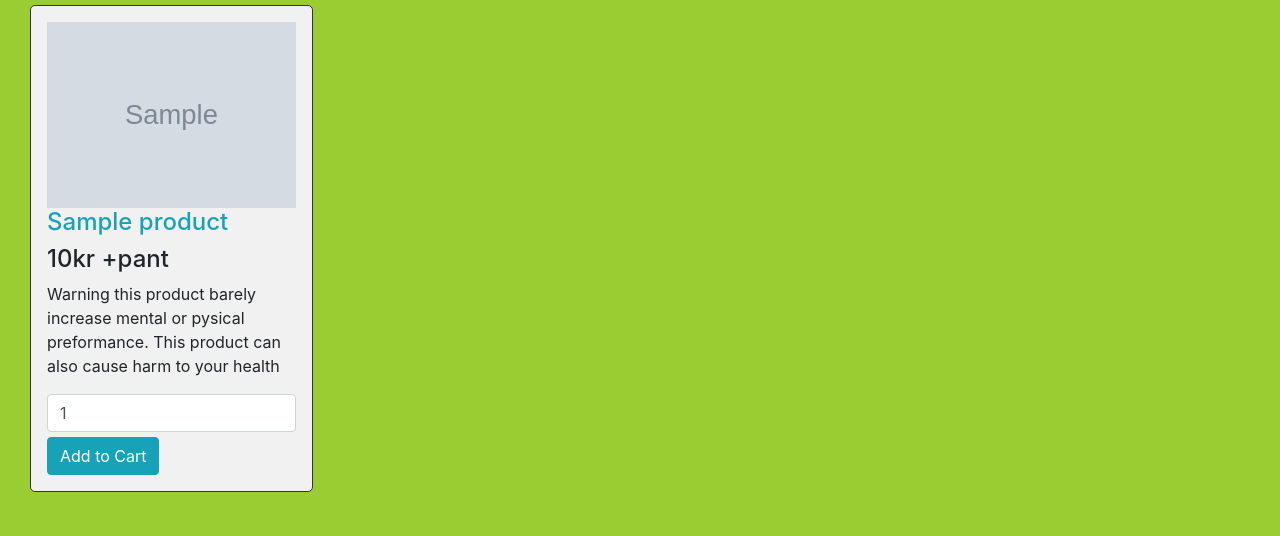
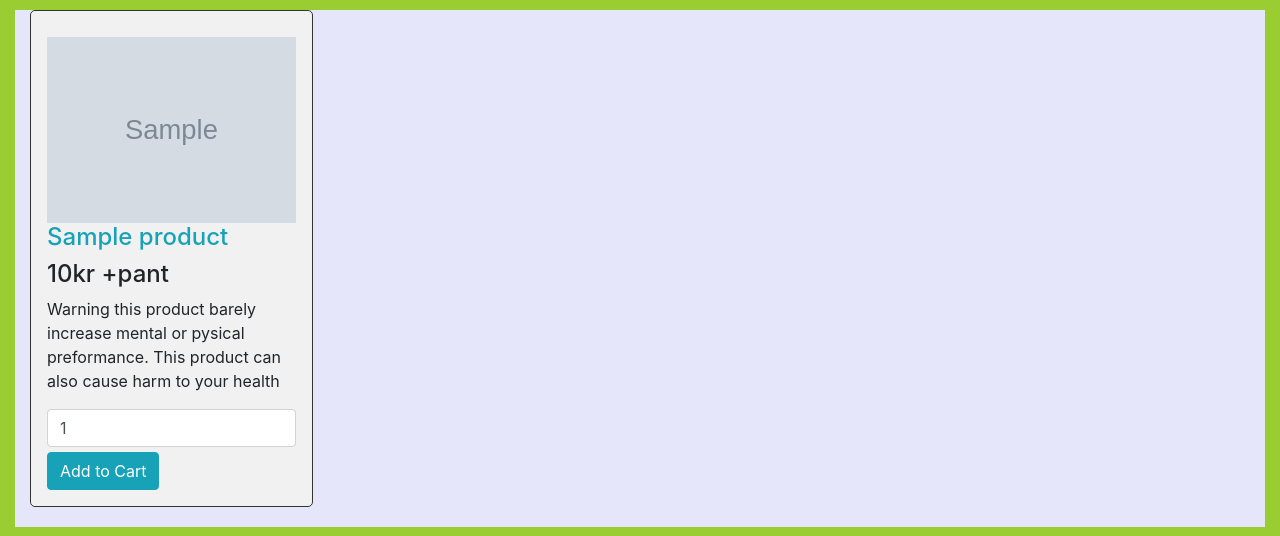
Before and after one commit to ChickenV2/Morris-CO-2.0, a PHP site: page /index.php in a window 1280 px wide. Shown: the part 72-608 px from the top of the page. Run offline with PHP 8.4, Linux system fonts and the light colour scheme; tables that the repository leaves empty or names only in its code hold one stand-in row (values such as "Sample post"); grey boxes marked "Sample" are stand-in pictures.

Commit message:
nicer look in rows

```diff
--- a/index.php
+++ b/index.php
@@ -68,7 +68,7 @@ function pre_r($array){
 ?>
 <div class="container" style="max-width:100% !important;">
     <div class="container-fluid maggeonly">
-            <div class="row" style="margin-top:5px">
+            <div class="row" style="margin-top:10px; background-color:lavender;">
 
 <?php
   $query = 'SELECT * FROM products ORDER by id ASC';
@@ -81,7 +81,7 @@ function pre_r($array){
         <div class="col-sm-4 col-md-3" >
                     <form method="post" action="index.php?action=add&id=<?php echo $product['id']; ?>">
                         <div class="products">
-                            <img src="<?php echo $product['image']; ?>" class="img-fluid" />
+                           <img style="margin-top: 10px" src="<?php echo $product['image']; ?>" class="img-fluid" />
                             <h4 class="text-info"><?php echo $product['name']; ?></h4>
                             <h4> <?php echo $product['price']; ?>kr +pant</h4>
                           <p class="text-grey">Warning this product barely increase mental or pysical preformance. This product can also cause harm to your health</p>
```
